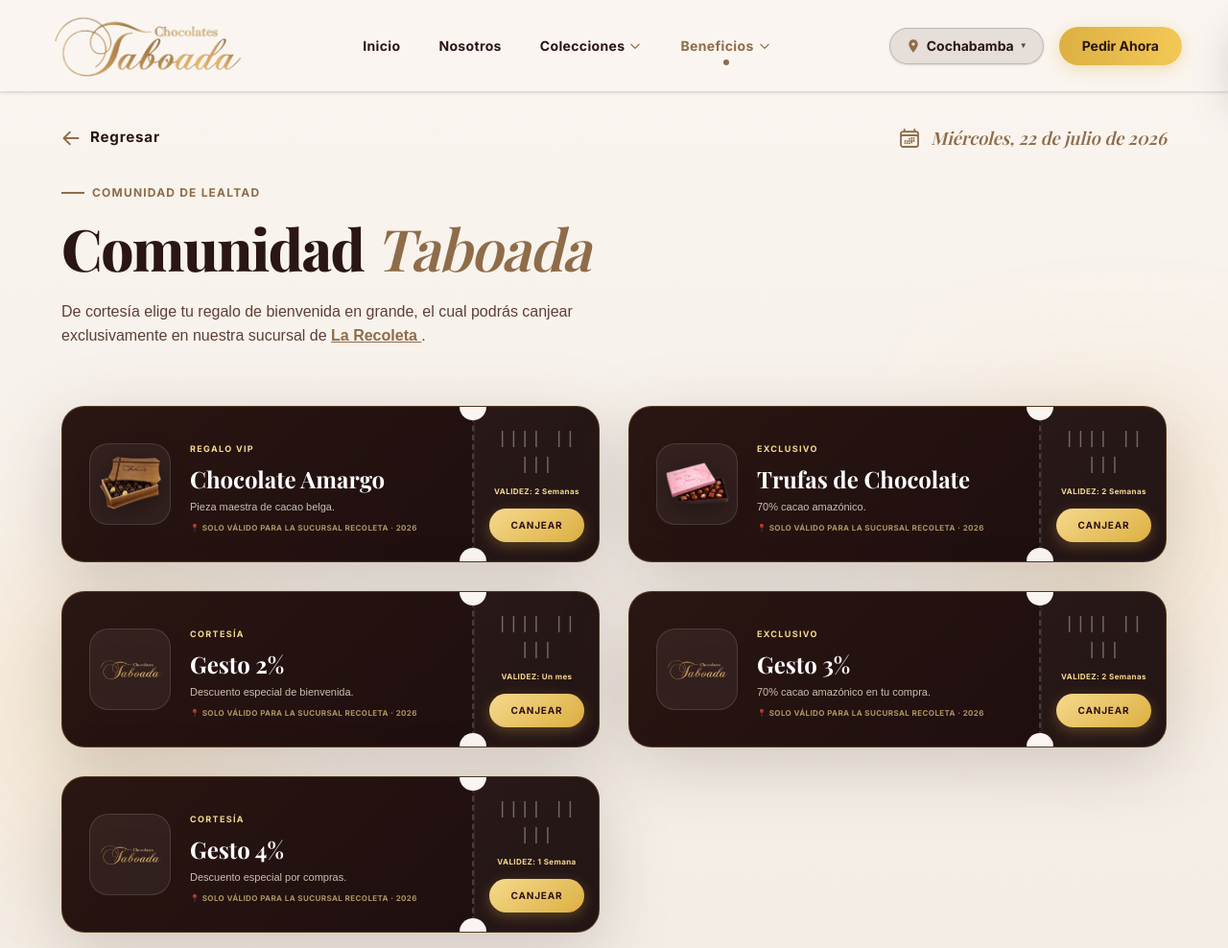
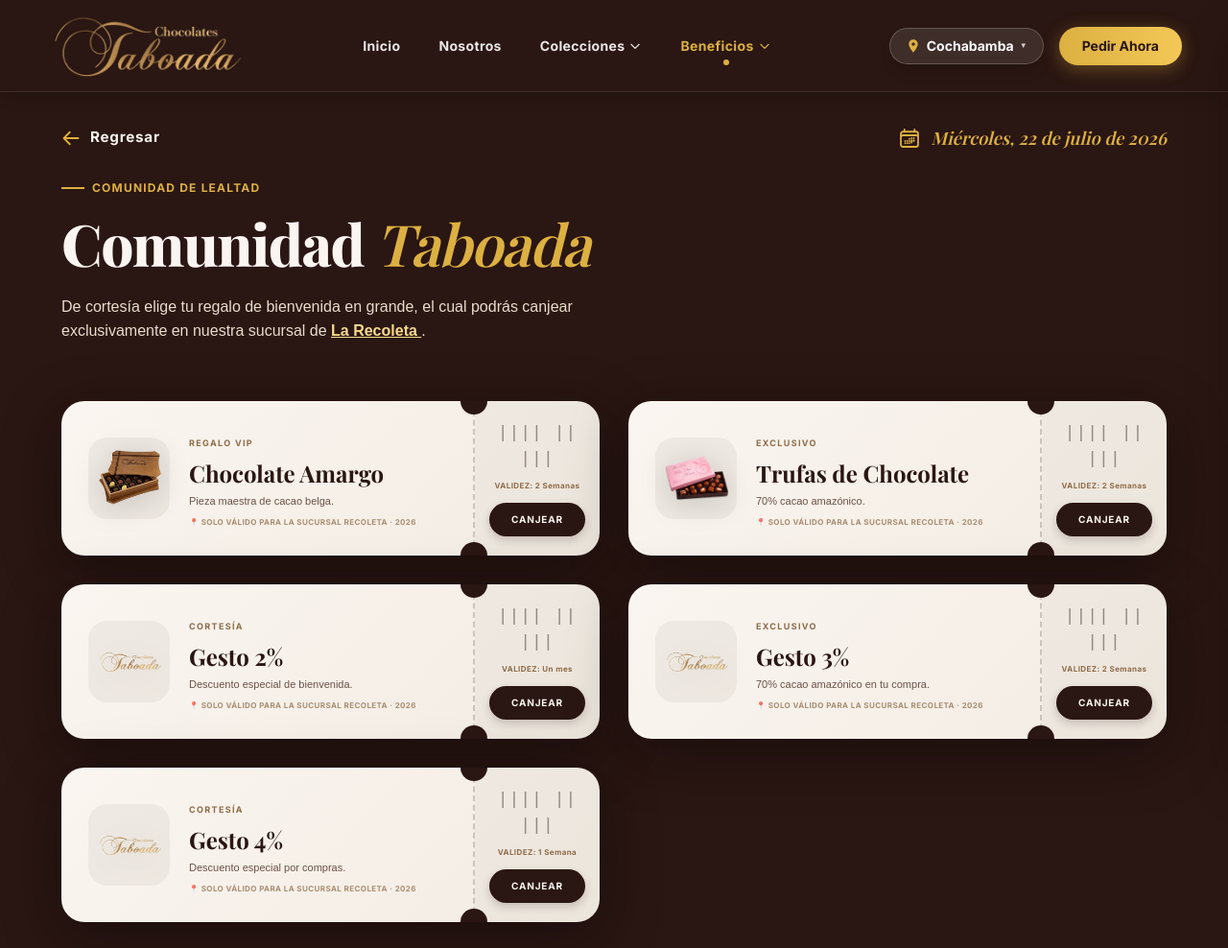
Before and after one commit to pegasus-nexus/chocolates-taboada-oficial, an Astro site: page /beneficios in a window 1280 px wide. Shown: the top 988 px of the page at 96% size. Built offline with nearby package versions, Linux system fonts and the light colour scheme; Astro itself is replaced by a stand-in of ours.

Commit message:
style: eliminar bordes exteriores e interiores de los tickets beige

```diff
--- a/src/pages/beneficios.astro
+++ b/src/pages/beneficios.astro
@@ -31,25 +31,25 @@
     --font-serif: "Playfair Display", serif;
   }
 
-  body { background-color: var(--beige-seda); color: var(--cafe-profundo); margin: 0; }
+  body { background-color: var(--cafe-profundo); color: var(--beige-seda); margin: 0; }
 
-  /* ── SECCIÓN DE BIENVENIDA (Fondo Claro Elegante) ── */
+  /* ── SECCIÓN DE BIENVENIDA (Fondo Café Profundo) ── */
   .welcome-container {
     position: relative;
     min-height: 100vh;
     padding: 130px 5% 80px;
     display: flex;
     flex-direction: column;
-    background: linear-gradient(180deg, #FAF5F0 0%, #F3ECE3 100%);
+    background-color: var(--cafe-profundo);
   }
 
-  /* ── BARRA SUPERIOR CON BOTÓN DE REGRESO Y FECHA (Sin Fondos/Bordes) ── */
+  /* ── BARRA SUPERIOR CON BOTÓN DE REGRESO Y FECHA ── */
   .top-nav-bar {
     display: flex;
     justify-content: space-between;
     align-items: center;
     max-width: 1200px;
-    margin: 0 auto 35px;
+    margin: 0 auto 30px;
     width: 100%;
     position: relative;
     z-index: 10;
@@ -60,7 +60,7 @@
     align-items: center;
     gap: 10px;
     background: transparent;
-    color: var(--cafe-profundo);
+    color: var(--beige-seda);
     text-decoration: none;
     font-size: 0.95rem;
     font-weight: 700;
@@ -71,7 +71,7 @@
   }
 
   .btn-back:hover {
-    color: var(--oro-viejo);
+    color: #dcb041;
   }
 
   .current-date-badge {
@@ -79,7 +79,7 @@
     align-items: center;
     gap: 10px;
     font-size: 1.15rem;
-    color: var(--oro-viejo);
+    color: #dcb041;
     font-weight: 600;
     font-style: italic;
     font-family: var(--font-serif);
@@ -97,7 +97,7 @@
     z-index: 2;
   }
 
-  /* ── TICKETS VIP LUXURY CHOCOLATE EN FONDO CLARO ── */
+  /* ── SECCIÓN DE TICKETS COLOR BEIGE (Fondo Claro / Texto Oscuro) ── */
   .ticket-container {
     display: grid;
     grid-template-columns: repeat(auto-fit, minmax(400px, 1fr));
@@ -111,58 +111,88 @@
 
   .ticket-wrapper {
     position: relative;
-    filter: drop-shadow(0 18px 35px rgba(42, 22, 18, 0.18));
+    filter: drop-shadow(0 15px 30px rgba(0, 0, 0, 0.35));
     transition: transform 0.4s cubic-bezier(0.165, 0.84, 0.44, 1);
     height: fit-content;
   }
   .ticket-wrapper:hover { transform: translateY(-4px) scale(1.01); }
 
   .ticket {
-    background: linear-gradient(135deg, #2A1612 0%, #1C0D0E 100%);
+    background: linear-gradient(135deg, #FAF5F0 0%, #F3ECE3 100%);
     display: flex;
     flex-direction: row;
     border-radius: 24px;
     overflow: hidden;
     position: relative;
-    border: 1px solid rgba(220, 176, 65, 0.25);
+    border: none;
   }
 
   .ticket-main, .ticket-stub, .ticket-divider { transition: transform 0.6s cubic-bezier(0.22, 1, 0.36, 1), opacity 0.5s ease; }
   .ticket-main { flex: 1; padding: 28px; display: flex; align-items: center; gap: 20px; }
-  .ticket-img { width: 85px; height: 85px; background: rgba(255, 255, 255, 0.06); border-radius: 20px; display: flex; align-items: center; justify-content: center; flex-shrink: 0; border: 1px solid rgba(255, 255, 255, 0.12); }
-  .ticket-img img { max-width: 80%; max-height: 80%; object-fit: contain; filter: drop-shadow(0 5px 15px rgba(0,0,0,0.4)); }
+
+  .ticket-img {
+    width: 85px;
+    height: 85px;
+    background: rgba(42, 22, 18, 0.05);
+    border-radius: 20px;
+    display: flex;
+    align-items: center;
+    justify-content: center;
+    flex-shrink: 0;
+    border: none;
+  }
+  .ticket-img img { max-width: 80%; max-height: 80%; object-fit: contain; filter: drop-shadow(0 5px 15px rgba(0,0,0,0.15)); }
 
   .ticket-info { text-align: left; }
-  .ticket-tag { font-size: 9px; font-weight: 800; color: #f6d98d; letter-spacing: 0.15em; text-transform: uppercase; }
-  .ticket-title { font-family: var(--font-serif); font-size: 1.5rem; color: #FFFFFF; margin: 4px 0; font-weight: bold; }
-  .ticket-desc { font-size: 11px; color: #e8dccb; opacity: 0.85; margin-bottom: 8px; line-height: 1.4; font-family: sans-serif; }
-  .ticket-loc { font-size: 8px; font-weight: 700; color: #f6d98d; opacity: 0.65; letter-spacing: 0.05em; }
+  .ticket-tag { font-size: 9px; font-weight: 800; color: #8f6c49; letter-spacing: 0.15em; text-transform: uppercase; }
+  .ticket-title { font-family: var(--font-serif); font-size: 1.5rem; color: #2A1612; margin: 4px 0; font-weight: bold; }
+  .ticket-desc { font-size: 11px; color: #5D4037; opacity: 0.9; margin-bottom: 8px; line-height: 1.4; font-family: sans-serif; }
+  .ticket-loc { font-size: 8px; font-weight: 700; color: #8f6c49; opacity: 0.75; letter-spacing: 0.05em; }
 
   .ticket-divider { position: relative; display: flex; align-items: center; justify-content: center; width: 2px; }
-  .dash-line { width: 2px; height: 100%; border-left: 2px dashed rgba(255, 255, 255, 0.18); }
-  .hole { position: absolute; width: 28px; height: 28px; background-color: #FAF5F0; border-radius: 50%; z-index: 5; }
+  .dash-line { width: 2px; height: 100%; border-left: 2px dashed rgba(42, 22, 18, 0.2); }
+  .hole { position: absolute; width: 28px; height: 28px; background-color: var(--cafe-profundo); border-radius: 50%; z-index: 5; }
   .hole-start { top: -14px; left: -13px; }
   .hole-end { bottom: -14px; left: -13px; }
 
-  .ticket-stub { width: 130px; background: rgba(255, 255, 255, 0.03); display: flex; flex-direction: column; align-items: center; justify-content: center; padding: 20px 15px; text-align: center; border-left: 1px solid rgba(255, 255, 255, 0.06); }
-  .stub-barcode { font-family: monospace; font-size: 18px; font-weight: 500; color: #FFFFFF; opacity: 0.35; letter-spacing: 1px; margin-bottom: 8px; }
-  .stub-label { font-size: 8px; font-weight: 700; color: #f6d98d; margin-bottom: 12px; letter-spacing: 0.05em; }
+  .ticket-stub {
+    width: 130px;
+    background: rgba(42, 22, 18, 0.03);
+    display: flex;
+    flex-direction: column;
+    align-items: center;
+    justify-content: center;
+    padding: 20px 15px;
+    text-align: center;
+    border-left: none;
+  }
+  .stub-barcode { font-family: monospace; font-size: 18px; font-weight: 500; color: #2A1612; opacity: 0.45; letter-spacing: 1px; margin-bottom: 8px; }
+  .stub-label { font-size: 8px; font-weight: 700; color: #8f6c49; margin-bottom: 12px; letter-spacing: 0.05em; }
 
-  .btn-redeem { background: linear-gradient(145deg, #f6d98d, #dcb041); color: #2e1119; border: none; padding: 10px 15px; border-radius: 9999px; font-size: 10px; font-weight: 800; cursor: pointer; transition: all 0.3s ease; letter-spacing: 0.08em; width: 100%; box-shadow: 0 4px 14px rgba(220, 176, 65, 0.3); }
-  .btn-redeem:hover { background: #FFFFFF; color: #2A1612; transform: translateY(-1px); box-shadow: 0 6px 18px rgba(255,255,255,0.4); }
+  .btn-redeem { background: var(--cafe-profundo); color: var(--beige-seda); border: none; padding: 10px 15px; border-radius: 9999px; font-size: 10px; font-weight: 800; cursor: pointer; transition: all 0.3s ease; letter-spacing: 0.08em; width: 100%; box-shadow: 0 4px 10px rgba(42, 22, 18, 0.2); }
+  .btn-redeem:hover { background: #8f6c49; color: #ffffff; transform: translateY(-1px); }
   .btn-redeem:active { transform: scale(0.97); }
 
   .stamp-redeemed {
     position: absolute; top: 50%; left: 50%; transform: translate(-50%, -50%) scale(4) rotate(-25deg);
-    font-family: var(--font-serif); font-size: 2.2rem; color: #dcb041; border: 3px solid #dcb041;
+    font-family: var(--font-serif); font-size: 2.2rem; color: #3a1823; border: 3px solid #3a1823;
     padding: 8px 20px; border-radius: 12px; font-weight: 900; opacity: 0; z-index: 100; transition: all 0.6s cubic-bezier(0.34, 1.56, 0.64, 1);
-    background: #1C0D0E; pointer-events: none; box-shadow: 0 10px 25px rgba(0,0,0,0.5);
+    background: #FAF5F0; pointer-events: none; box-shadow: 0 10px 25px rgba(0,0,0,0.3);
   }
+
+  /* ── ANIMACIONES DE JUEGO ── */
+  .ticket-container.juego-terminado .ticket-wrapper:not(.is-active) { display: none; }
+  .ticket-container.juego-terminado { display: flex; justify-content: center; align-items: center; }
+  .ticket-wrapper.is-active { transform: scale(1.1); z-index: 50; pointer-events: none; }
+  .ticket-wrapper.is-broken .ticket-main { transform: translateX(-15px) rotate(-2deg); opacity: 0.9; }
+  .ticket-wrapper.is-broken .ticket-stub { transform: translateX(15px) rotate(2deg); opacity: 0.9; }
+  .ticket-wrapper.is-broken .ticket-divider { opacity: 0; }
+  .ticket-wrapper.is-stamped .stamp-redeemed { opacity: 1; transform: translate(-50%, -50%) scale(1) rotate(-12deg); }
 
   /* ── MODAL CAPTACIÓN ── */
   .modal-overlay {
     position: fixed; top: 0; left: 0; width: 100%; height: 100vh;
-    background: rgba(42, 22, 18, 0.65);
+    background: rgba(42, 22, 18, 0.75);
     backdrop-filter: blur(15px);
     -webkit-backdrop-filter: blur(15px);
     display: none; justify-content: center; align-items: center; z-index: 1000;
@@ -200,10 +230,10 @@
 
 <div id="page-root">
 
-  <!-- ── NAVBAR CLARO Y ELEGANTE ── -->
+  <!-- ── NAVBAR COMPLETO IDÉNTICO AL PRINCIPAL (Fondo Café Profundo) ── -->
   <nav
     id="main-navbar"
-    class="fixed top-0 left-0 w-full z-[999] transition-all duration-500 bg-[#FAF5F0]/90 backdrop-blur-md border-b border-[#2A1612]/10 shadow-sm"
+    class="fixed top-0 left-0 w-full z-[999] transition-all duration-500 bg-[#2A1612] border-b border-white/10 shadow-lg"
   >
     <div class="max-w-[1280px] mx-auto flex items-center justify-between h-[85px] md:h-[95px] px-6 lg:px-12 relative">
 
@@ -222,26 +252,26 @@
       <div class="hidden md:flex items-center gap-8 lg:gap-10">
         <a
           href="/"
-          class="relative group py-2 text-[#2A1612] hover:text-[#8f6c49] font-bold text-sm tracking-wide transition-colors duration-300"
+          class="relative group py-2 text-white/90 hover:text-[#dcb041] font-bold text-sm tracking-wide transition-colors duration-300"
         >
           Inicio
-          <span class="absolute bottom-[-2px] left-1/2 -translate-x-1/2 w-1.5 h-1.5 bg-[#8f6c49] rounded-full scale-0 group-hover:scale-100 transition-all duration-300 ease-out"></span>
+          <span class="absolute bottom-[-2px] left-1/2 -translate-x-1/2 w-1.5 h-1.5 bg-[#dcb041] rounded-full scale-0 group-hover:scale-100 transition-all duration-300 ease-out"></span>
         </a>
         <a
           href="/nosotros"
-          class="relative group py-2 text-[#2A1612] hover:text-[#8f6c49] font-bold text-sm tracking-wide transition-colors duration-300"
+          class="relative group py-2 text-white/90 hover:text-[#dcb041] font-bold text-sm tracking-wide transition-colors duration-300"
         >
           Nosotros
-          <span class="absolute bottom-[-2px] left-1/2 -translate-x-1/2 w-1.5 h-1.5 bg-[#8f6c49] rounded-full scale-0 group-hover:scale-100 transition-all duration-300 ease-out"></span>
+          <span class="absolute bottom-[-2px] left-1/2 -translate-x-1/2 w-1.5 h-1.5 bg-[#dcb041] rounded-full scale-0 group-hover:scale-100 transition-all duration-300 ease-out"></span>
         </a>
 
         <!-- COLECCIONES (Dropdown) -->
         <div class="relative group py-2">
-          <button class="flex items-center gap-1 text-[#2A1612] hover:text-[#8f6c49] font-bold text-sm tracking-wide transition-colors duration-300 cursor-pointer">
+          <button class="flex items-center gap-1 text-white/90 hover:text-[#dcb041] font-bold text-sm tracking-wide transition-colors duration-300 cursor-pointer">
             Colecciones
-            <svg class="w-3.5 h-3.5 transition-transform duration-300 group-hover:rotate-180 text-[#8f6c49]" fill="none" stroke="currentColor" stroke-width="2" viewBox="0 0 24 24"><path stroke-linecap="round" stroke-linejoin="round" d="M19 9l-7 7-7-7"></path></svg>
+            <svg class="w-3.5 h-3.5 transition-transform duration-300 group-hover:rotate-180" fill="none" stroke="currentColor" stroke-width="2" viewBox="0 0 24 24"><path stroke-linecap="round" stroke-linejoin="round" d="M19 9l-7 7-7-7"></path></svg>
           </button>
-          <span class="absolute bottom-[-2px] left-1/2 -translate-x-1/2 w-1.5 h-1.5 bg-[#8f6c49] rounded-full scale-0 group-hover:scale-100 transition-all duration-300 ease-out"></span>
+          <span class="absolute bottom-[-2px] left-1/2 -translate-x-1/2 w-1.5 h-1.5 bg-[#dcb041] rounded-full scale-0 group-hover:scale-100 transition-all duration-300 ease-out"></span>
 
           <!-- CONTENIDO DROPDOWN -->
           <div class="absolute left-1/2 -translate-x-1/2 mt-3 w-80 rounded-2xl bg-[#2A1612]/95 border border-white/10 shadow-2xl backdrop-blur-md overflow-hidden opacity-0 invisible group-hover:opacity-100 group-hover:visible transition-all duration-300 z-[1000] translate-y-2 group-hover:translate-y-0">
@@ -276,11 +306,11 @@
 
         <!-- BENEFICIOS (Dropdown) -->
         <div class="relative group py-2">
-          <button class="flex items-center gap-1 text-[#8f6c49] font-bold text-sm tracking-wide transition-colors duration-300 cursor-pointer">
+          <button class="flex items-center gap-1 text-[#dcb041] font-bold text-sm tracking-wide transition-colors duration-300 cursor-pointer">
             Beneficios
             <svg class="w-3.5 h-3.5 transition-transform duration-300 group-hover:rotate-180" fill="none" stroke="currentColor" stroke-width="2" viewBox="0 0 24 24"><path stroke-linecap="round" stroke-linejoin="round" d="M19 9l-7 7-7-7"></path></svg>
           </button>
-          <span class="absolute bottom-[-2px] left-1/2 -translate-x-1/2 w-1.5 h-1.5 bg-[#8f6c49] rounded-full scale-100 transition-all duration-300 ease-out"></span>
+          <span class="absolute bottom-[-2px] left-1/2 -translate-x-1/2 w-1.5 h-1.5 bg-[#dcb041] rounded-full scale-100 transition-all duration-300 ease-out"></span>
 
           <!-- CONTENIDO DROPDOWN -->
           <div class="absolute left-1/2 -translate-x-1/2 mt-3 w-80 rounded-2xl bg-[#2A1612]/95 border border-white/10 shadow-2xl backdrop-blur-md overflow-hidden opacity-0 invisible group-hover:opacity-100 group-hover:visible transition-all duration-300 z-[1000] translate-y-2 group-hover:translate-y-0">
@@ -289,7 +319,7 @@
                 <span class="text-xl">✨</span>
                 <div>
                   <div class="flex items-center gap-2">
-                    <span class="text-sm font-bold text-[#dcb041] transition-colors">Club Taboada</span>
+                    <span class="text-sm font-bold text-[#dcb041] transition-colors">Comunidad Taboada</span>
                     <span class="px-1.5 py-0.5 text-[9px] bg-[#dcb041]/20 text-[#dcb041] font-extrabold rounded">Socio</span>
                   </div>
                   <div class="text-xs text-white/60 mt-0.5">Beneficios exclusivos y regalos VIP</div>
@@ -315,9 +345,9 @@
           <button
             id="city-selector-btn"
             type="button"
-            class="flex items-center gap-1.5 px-4 py-2 text-xs md:text-sm font-bold rounded-full bg-[#2A1612]/10 text-[#2A1612] hover:bg-[#2A1612]/15 border border-[#2A1612]/20 transition-all duration-300 cursor-pointer shadow-sm hover:scale-[1.03]"
+            class="flex items-center gap-1.5 px-4 py-2 text-xs md:text-sm font-bold rounded-full bg-white/10 text-white hover:bg-white/20 border border-white/20 transition-all duration-300 cursor-pointer shadow-lg hover:scale-[1.03]"
           >
-            <svg class="w-4 h-4 text-[#8f6c49]" fill="currentColor" viewBox="0 0 24 24" xmlns="http://www.w3.org/2000/svg">
+            <svg class="w-4 h-4 text-[#dcb041]" fill="currentColor" viewBox="0 0 24 24" xmlns="http://www.w3.org/2000/svg">
               <path d="M12 2C8.13 2 5 5.13 5 9c0 5.25 7 13 7 13s7-7.75 7-13c0-3.87-3.13-7-7-7zm0 9.5c-1.38 0-2.5-1.12-2.5-2.5s1.12-2.5 2.5-2.5 2.5 1.12 2.5 2.5-1.12 2.5-2.5 2.5z"></path>
             </svg>
             <span id="active-city-name">Cochabamba</span>
@@ -346,7 +376,7 @@
         <!-- BOTÓN MENÚ MÓVIL (Hamburger) -->
         <button
           id="mobile-menu-btn"
-          class="md:hidden flex items-center justify-center w-10 h-10 rounded-full bg-[#2A1612]/10 border border-[#2A1612]/20 text-[#2A1612] hover:bg-[#2A1612]/20 transition-all duration-300 cursor-pointer"
+          class="md:hidden flex items-center justify-center w-10 h-10 rounded-full bg-white/10 border border-white/20 text-white hover:bg-white/25 transition-all duration-300 cursor-pointer"
           aria-label="Abrir menú"
         >
           <svg class="w-5 h-5" fill="none" stroke="currentColor" stroke-width="2.5" viewBox="0 0 24 24">
@@ -407,19 +437,19 @@
   <div class="welcome-container">
 
     <!-- Texturas de fondo sutiles -->
-    <div class="absolute -right-20 top-1/3 w-96 h-96 bg-radial from-amber-500/10 to-transparent blur-3xl pointer-events-none"></div>
-    <div class="absolute -left-20 top-1/2 w-96 h-96 bg-radial from-amber-500/10 to-transparent blur-3xl pointer-events-none"></div>
+    <div class="absolute -right-20 top-1/3 w-96 h-96 bg-gradient-radial from-amber-200/5 to-transparent blur-3xl pointer-events-none"></div>
+    <div class="absolute -left-20 top-1/2 w-96 h-96 bg-gradient-radial from-amber-200/5 to-transparent blur-3xl pointer-events-none"></div>
 
     <!-- BOTÓN DE REGRESO Y FECHA ACTUAL -->
     <div class="top-nav-bar">
       <a href="/" onclick="if(history.length > 1){ history.back(); return false; }" class="btn-back group">
-        <svg class="w-5 h-5 text-[#8f6c49] group-hover:-translate-x-1.5 transition-transform duration-300" fill="none" stroke="currentColor" stroke-width="2.2" viewBox="0 0 24 24" xmlns="http://www.w3.org/2000/svg">
+        <svg class="w-5 h-5 text-[#dcb041] group-hover:-translate-x-1.5 transition-transform duration-300" fill="none" stroke="currentColor" stroke-width="2.2" viewBox="0 0 24 24" xmlns="http://www.w3.org/2000/svg">
           <path stroke-linecap="round" stroke-linejoin="round" d="M10.5 19.5L3 12m0 0l7.5-7.5M3 12h18"></path>
         </svg>
         <span>Regresar</span>
       </a>
       <div class="current-date-badge">
-        <svg class="w-5 h-5 md:w-6 md:h-6 text-[#8f6c49] flex-shrink-0 not-italic" fill="none" stroke="currentColor" stroke-width="1.8" viewBox="0 0 24 24" xmlns="http://www.w3.org/2000/svg">
+        <svg class="w-5 h-5 md:w-6 md:h-6 text-[#dcb041] flex-shrink-0 not-italic" fill="none" stroke="currentColor" stroke-width="1.8" viewBox="0 0 24 24" xmlns="http://www.w3.org/2000/svg">
           <path stroke-linecap="round" stroke-linejoin="round" d="M6.75 3v2.25M17.25 3v2.25M3 18.75V7.5a2.25 2.25 0 012.25-2.25h13.5A2.25 2.25 0 0121 7.5v11.25m-18 0A2.25 2.25 0 005.25 21h13.5A2.25 2.25 0 0021 18.75m-18 0v-7.5A2.25 2.25 0 015.25 9h13.5A2.25 2.25 0 0121 11.25v7.5m-9-6h.008v.008H12v-.008zM12 15h.008v.008H12V15zm0 2.25h.008v.008H12v-.008zM9.75 15h.008v.008H9.75V15zm0 2.25h.008v.008H9.75v-.008zM7.5 15h.008v.008H7.5V15zm0 2.25h.008v.008H7.5v-.008zM14.25 12h.008v.008H14.25v-.008zm0 2.25h.008v.008H14.25V15zm0 2.25h.008v.008H14.25v-.008zm2.25-4.5h.008v.008H16.5v-.008zm0 2.25h.008v.008H16.5V15z"></path>
         </svg>
         <span>{fechaHoyFormatted}</span>
@@ -428,18 +458,18 @@
 
     <header class="welcome-section">
       <div class="flex items-center gap-2 mb-3">
-        <span class="w-6 h-[2px] bg-[#8f6c49]"></span>
-        <span class="text-xs uppercase tracking-widest text-[#8f6c49] font-bold font-sans">Comunidad de Lealtad</span>
+        <span class="w-6 h-[2px] bg-[#dcb041]"></span>
+        <span class="text-xs uppercase tracking-widest text-[#dcb041] font-bold font-sans">Comunidad de Lealtad</span>
       </div>
 
-      <h1 class="font-serif text-4xl md:text-6xl text-[#2A1612] font-extrabold leading-tight tracking-tight mb-4">
-        Comunidad <span class="text-[#8f6c49] italic font-semibold">Taboada</span>
+      <h1 class="font-serif text-4xl md:text-6xl text-[var(--beige-seda)] font-extrabold leading-tight tracking-tight mb-4">
+        Comunidad <span class="text-[#dcb041] italic font-semibold">Taboada</span>
       </h1>
 
-      <p style="font-size: 16px; margin-top: 15px; max-width: 600px; line-height: 1.6; color: #5D4037; font-family: sans-serif;">
+      <p style="font-size: 16px; margin-top: 15px; max-width: 600px; line-height: 1.6; color: #e8dccb; font-family: sans-serif;">
         De cortesía elige tu regalo de bienvenida en grande, el cual podrás canjear exclusivamente en nuestra sucursal de
-        <a href="https://n9.cl/cg9lw" target="_blank" rel="noopener noreferrer" style="color: #8f6c49; text-decoration: underline; font-weight: 700;">
-          La Recoleta
+        <a href="https://n9.cl/cg9lw" target="_blank" rel="noopener noreferrer" style="color: #f6d98d; text-decoration: underline; font-weight: 700;">
+           La Recoleta
         </a>.
       </p>
     </header>
```
